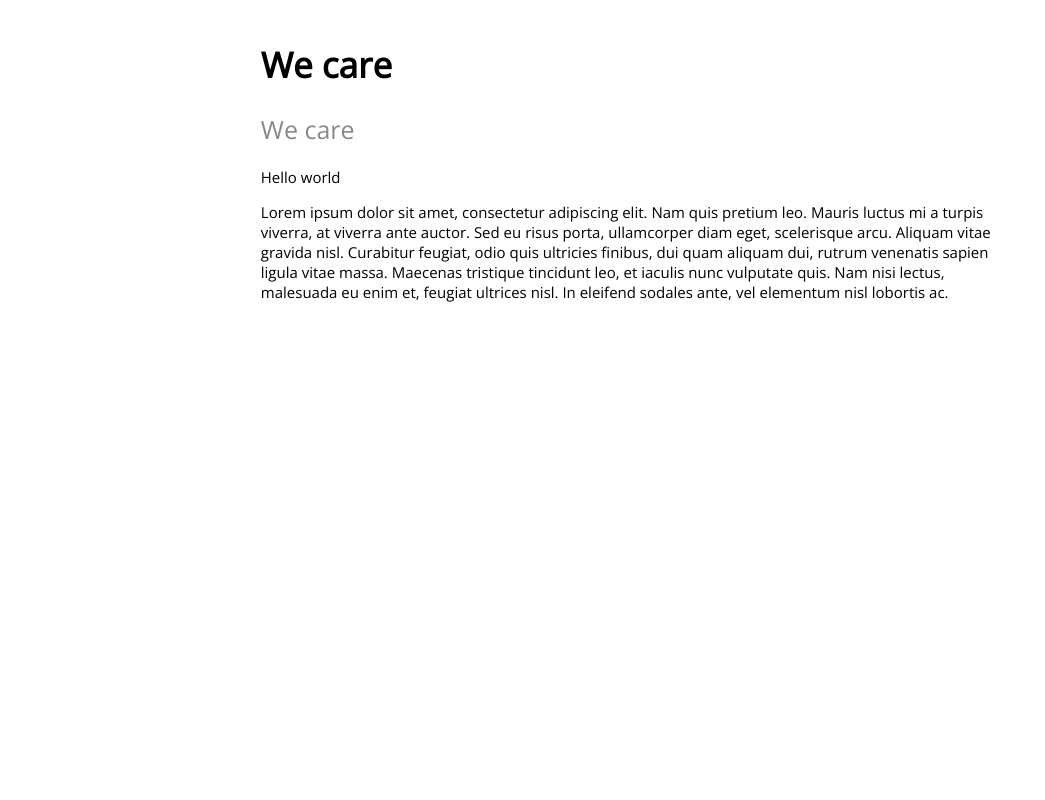
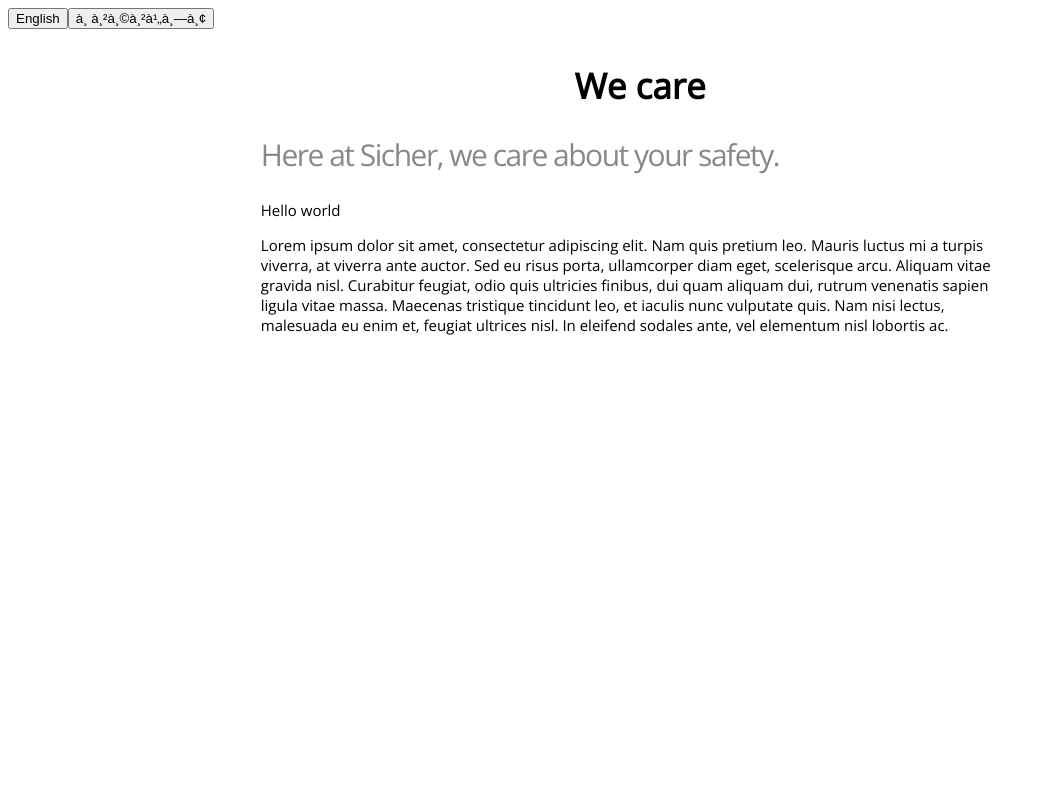
Before and after one commit to Chai112/Sicherthai-Website, a PHP site: page / in a window 1280 px wide. Shown: the whole page, without its empty margins (0-1045 px from the left). Run offline with PHP 8.4, Linux system fonts and the light colour scheme.

Commit message:
Support languages

```diff
--- a/index.html
+++ b/index.html
@@ -1,17 +1,33 @@
 <html>
-    <title>SICHER</title>
     <head>
+        <button onclick="document.body.className='en'">English</button><button onclick="document.body.className='th'">ภาษาไทย</button>
         <link rel="stylesheet" href="style.css">
         <link href="https://fonts.googleapis.com/css?family=Open+Sans&display=swap" rel="stylesheet">
     </head>
-    <body>
+    <div lang="en">
+        <title>SICHER</title>
+        <body onload="document.body.className='en'">
             <div class="wrap">
                 <h1>We care</h1>
-            <h2>We care</h2>
+                <h2>Here at Sicher, we care about your safety.</h2>
                 <p>Hello world</p>
                 <p>
                     Lorem ipsum dolor sit amet, consectetur adipiscing elit. Nam quis pretium leo. Mauris luctus mi a turpis viverra, at viverra ante auctor. Sed eu risus porta, ullamcorper diam eget, scelerisque arcu. Aliquam vitae gravida nisl. Curabitur feugiat, odio quis ultricies finibus, dui quam aliquam dui, rutrum venenatis sapien ligula vitae massa. Maecenas tristique tincidunt leo, et iaculis nunc vulputate quis. Nam nisi lectus, malesuada eu enim et, feugiat ultrices nisl. In eleifend sodales ante, vel elementum nisl lobortis ac.
                 </p>
             </div>
         </body>
+    </div>
+    <div lang="th">
+        <title>S</title>
+        <body onload="document.body.className='en'">
+            <div class="wrap">
+                <h1>Wir kümmern</h1>
+                <h2>Wir bei SICHER sorgen für Ihre Sicherheit.</h2>
+                <p>Hello world</p>
+                <p>
+                    Lorem ipsum dolor sit amet, consectetur adipiscing elit. Nam quis pretium leo. Mauris luctus mi a turpis viverra, at viverra ante auctor. Sed eu risus porta, ullamcorper diam eget, scelerisque arcu. Aliquam vitae gravida nisl. Curabitur feugiat, odio quis ultricies finibus, dui quam aliquam dui, rutrum venenatis sapien ligula vitae massa. Maecenas tristique tincidunt leo, et iaculis nunc vulputate quis. Nam nisi lectus, malesuada eu enim et, feugiat ultrices nisl. In eleifend sodales ante, vel elementum nisl lobortis ac.
+                </p>
+            </div>
+        </body>
+    </div>
 </html>
--- a/style.css
+++ b/style.css
@@ -2,17 +2,25 @@ body {
     font-family: 'Open Sans', sans-serif;
     padding: 0px;
 }
+body.en :lang(th) {
+  display: none;
+}
+body.th :lang(en) {
+  display: none;
+}
 p {
     font-size:15px;
-    font-color:#000000;
 }
 h1 {
     font-size:35px;
-    font-color:#000000;
+
+    text-align:center;
 }
 h2 {
-    font-size:25px;
+    font-size:30px;
+
     font-weight:normal;
+    letter-spacing: -0.05em;
     color:#888888;
 }
 div.wrap {
```
Also changed, not shown: 2 other files. Lines whose indentation alone changed are shown as unchanged.
